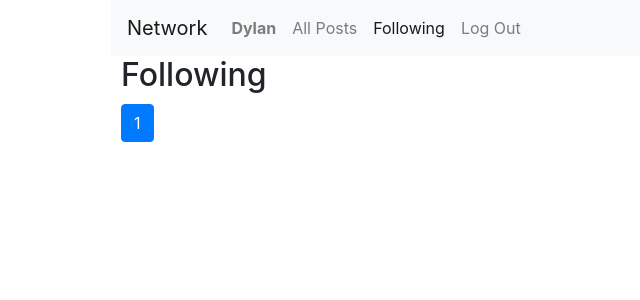
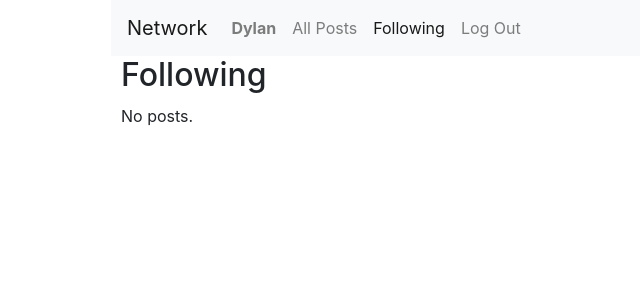
Before and after one commit to mikeinnz/cs50web, a Django app: page /following/4 in a window 1280 px wide. Shown: the top 300 px of the page, without its empty margins (229-869 px from the left). Run offline with Django 3.2, Linux system fonts and the light colour scheme; the first user in the database is signed in; data comes from the database, SQL or seed files in the repository; some libraries are stand-ins or nearby versions.

Commit message:
Fix pagination when there is nothing to show

```diff
--- a/project4/network/templates/network/posts.html
+++ b/project4/network/templates/network/posts.html
@@ -28,12 +28,12 @@
             </div>
         </div>
     {% endfor %}
+
+    {% if not page_obj.object_list %}
+        <span class="pagination">No posts.</span>
+    {% else %}
         <nav aria-label="pagination">
-        <ul class="pagination">
-            {% if page_obj is None %}
-                <span class="current">No posts</span>
-            {% endif %}
-
+            <ul class="pagination pagination-sm">
                 {% if page_obj.has_previous %}
                     <li class="page-item">
                         <a class="page-link" href="?page=1">&laquo; first</a>
--- a/project4/network/util.py
+++ b/project4/network/util.py
@@ -1,7 +1,7 @@
 from django.core.paginator import Paginator
 
 # Number of posts per page
-POSTS_PER_PAGE = 3
+POSTS_PER_PAGE = 10
 
 
 def paginate_posts(request, posts):
```
Also changed, not shown: other parts of project4/network/templates/network/posts.html (+1 -0 lines), project4/README.md, project4/db.sqlite3. Lines whose indentation alone changed are shown as unchanged.
